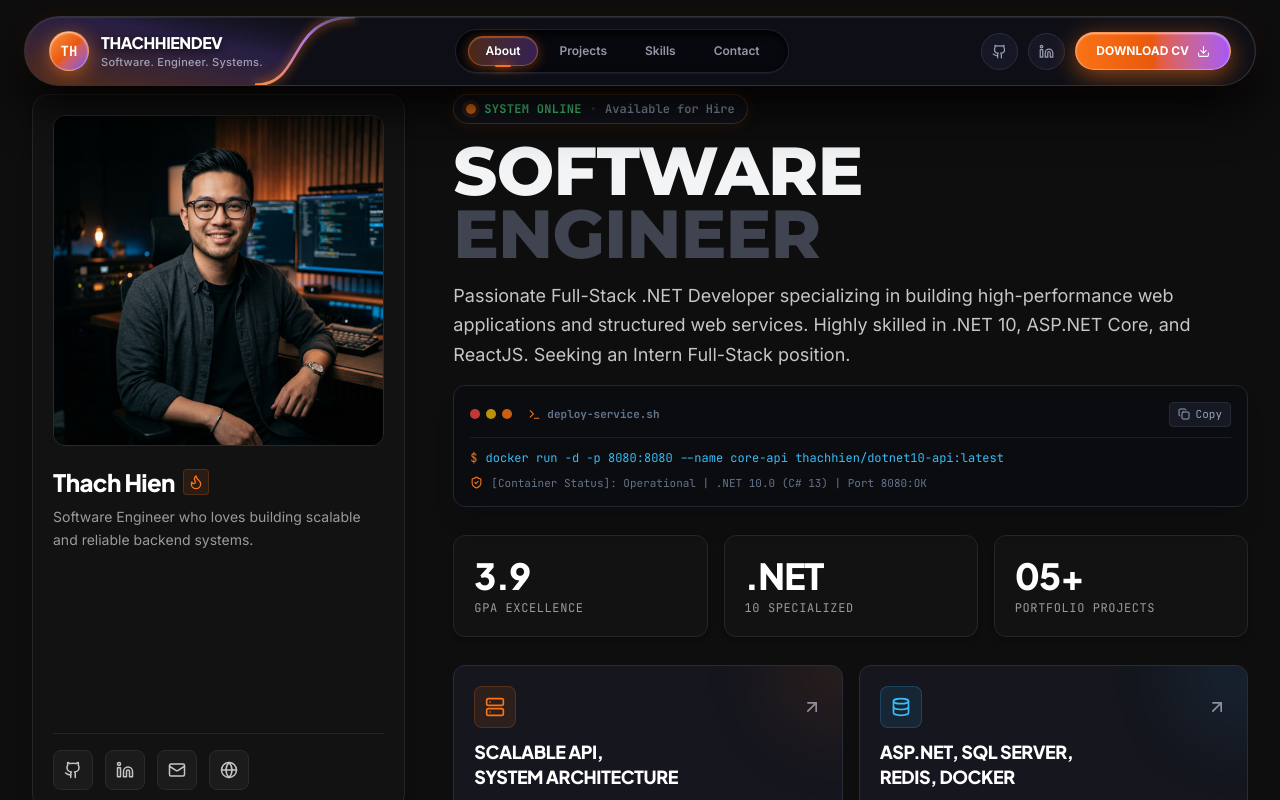
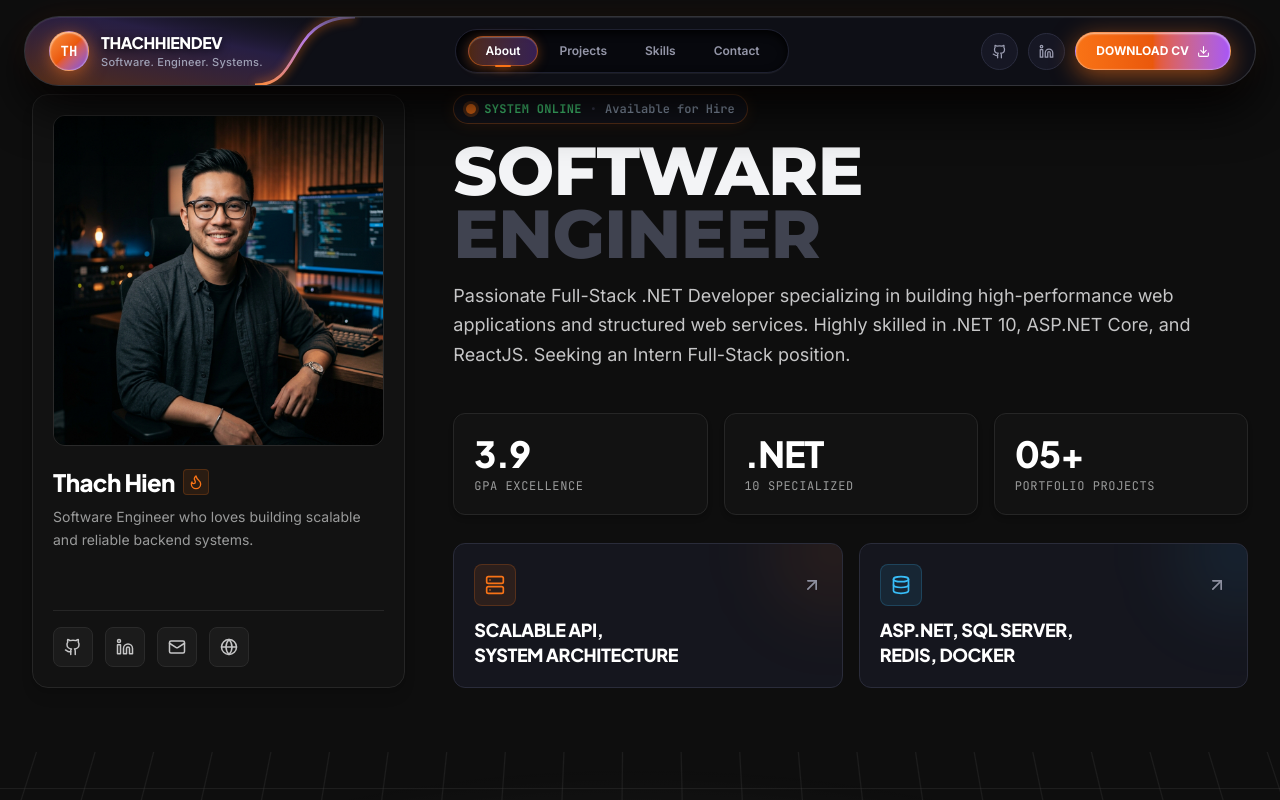
Before and after one commit to th2806-dev/personal-portfolio, a React (Vite) app: page / in a window 1280 px wide. Shown: the top 800 px of the page. Built offline with nearby package versions, Linux system fonts and the light colour scheme.

Commit message:
cập nhật hero

```diff
--- a/src/components/HeroSection.jsx
+++ b/src/components/HeroSection.jsx
@@ -107,51 +107,6 @@ export const HeroSection = ({ onSelectHighlight }) => {
             <p className="text-[#c6c6c7] font-sans text-base sm:text-lg max-w-3xl leading-relaxed mb-4">
               {PERSONAL_INFO.subtitle}
             </p>
-
-            {/* Micro Terminal / Docker Snippet Box */}
-            <div className="bg-[#0b0c10] border border-[#232533] rounded-xl p-3.5 sm:p-4 font-mono text-xs shadow-xl relative overflow-hidden group/term">
-              <div className="flex items-center justify-between pb-2.5 border-b border-[#1c1d29] mb-3">
-                <div className="flex items-center gap-2">
-                  <div className="flex items-center gap-1.5">
-                    <span className="w-2.5 h-2.5 rounded-full bg-[#ef4444]/80"></span>
-                    <span className="w-2.5 h-2.5 rounded-full bg-[#eab308]/80"></span>
-                    <span className="w-2.5 h-2.5 rounded-full bg-[var(--accent)]/80"></span>
-                  </div>
-                  <span className="text-[#64748b] text-[11px] ml-2 flex items-center gap-1.5 font-bold">
-                    <Terminal size={13} className="text-[var(--accent)]" />
-                    deploy-service.sh
-                  </span>
-                </div>
-                <button
-                  onClick={handleCopy}
-                  className="flex items-center gap-1.5 text-[11px] text-[#94a3b8] hover:text-white px-2 py-1 rounded bg-[#161822] border border-[#272938] hover:border-[var(--accent)] transition-all cursor-pointer"
-                  title="Copy command"
-                >
-                  {copied ? (
-                    <>
-                      <Check size={12} style={{ color: 'var(--accent)' }} />
-                      <span style={{ color: 'var(--accent)' }}>Copied!</span>
-                    </>
-                  ) : (
-                    <>
-                      <Copy size={12} />
-                      <span>Copy</span>
-                    </>
-                  )}
-                </button>
-              </div>
-
-              <div className="space-y-1.5 text-[#cbd5e1] overflow-x-auto">
-                <div className="flex items-center gap-2 text-[#94a3b8]">
-                  <span className="text-[var(--accent)]">$</span>
-                  <span className="text-[#38bdf8]">{dockerCommand}</span>
-                </div>
-                <div className="flex items-center gap-2 text-[#64748b] text-[11px] pt-1">
-                  <ShieldCheck size={13} className="text-[var(--accent)]" />
-                  <span>[Container Status]: Operational | .NET 10.0 (C# 13) | Port 8080:OK</span>
-                </div>
-              </div>
-            </div>
           </div>
 
           {/* 3 Metric Stat Blocks */}
```
